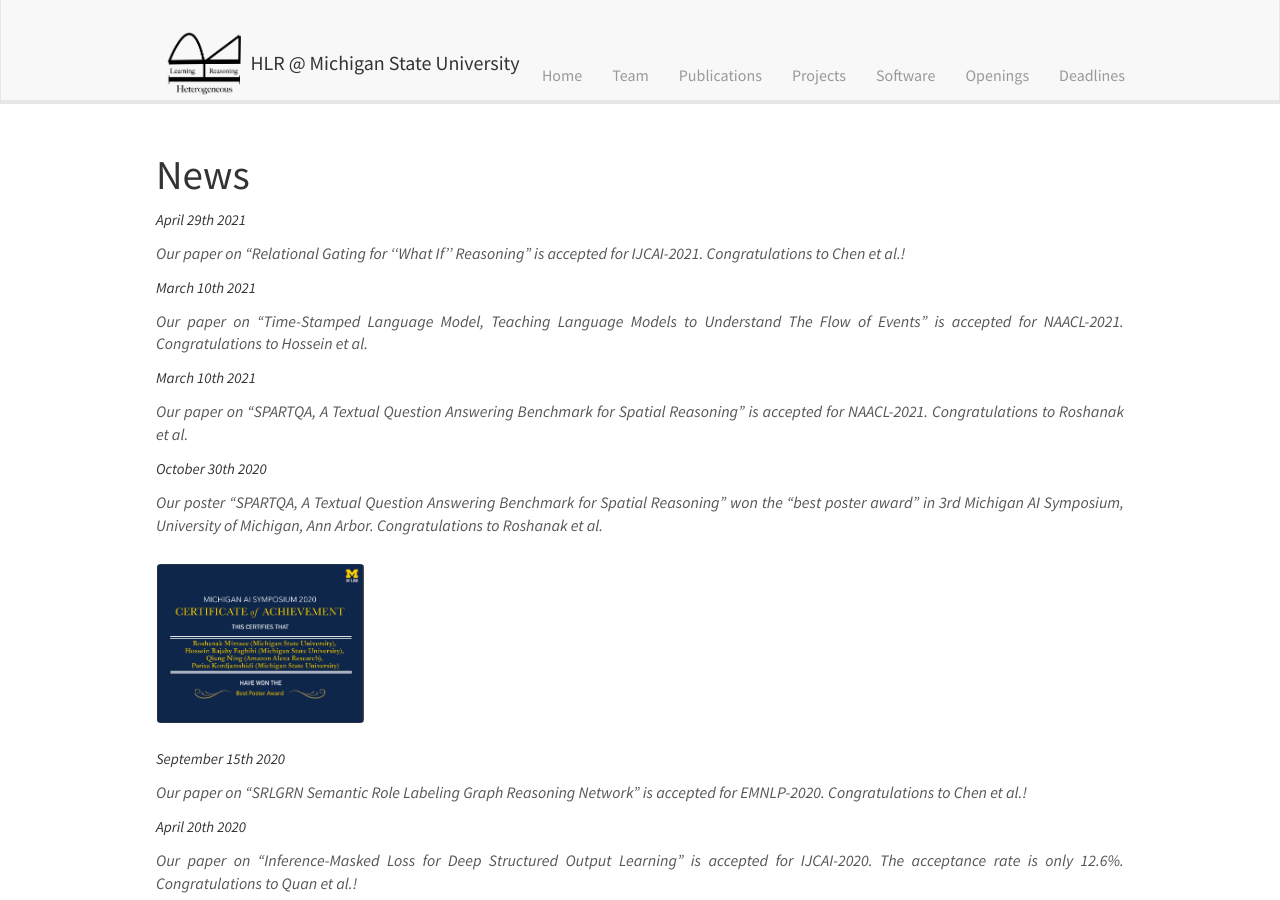
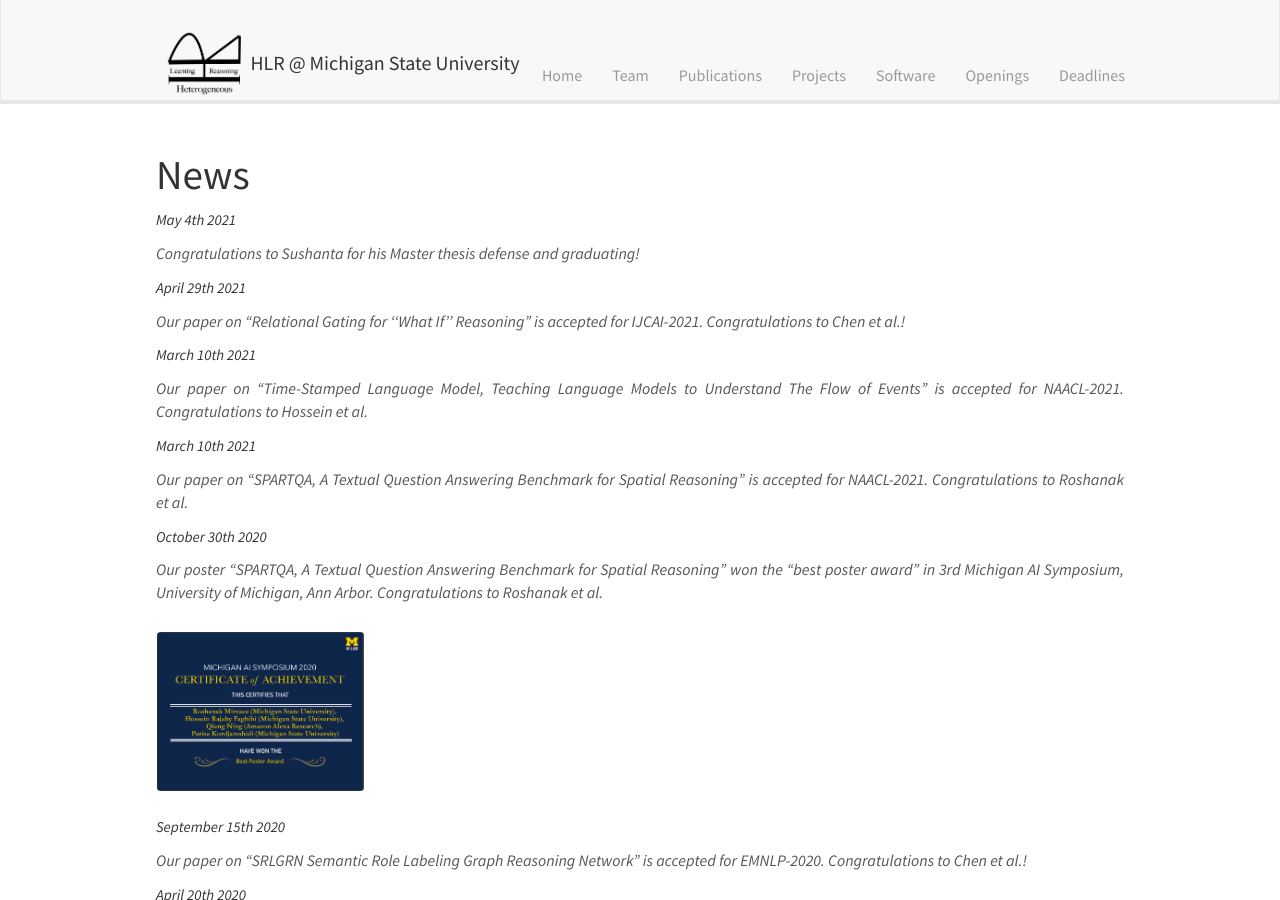
Before and after one commit to HLR/HLR.github.io, a Jekyll site: the page built from _pages/allnews.md, in a window 1280 px wide and 900 px high. Built offline with Jekyll 4.4.1, drawn with Linux system fonts in a browser that asks for light colours; nearby versions of some CDN libraries; some of the changed lines change nothing that is shown.

Commit message:
Update news.yml

```diff
--- a/_data/news.yml
+++ b/_data/news.yml
@@ -1,3 +1,7 @@
+- date: <i>May 4th 2021</i>
+  headline: Congratulations to Sushanta for his Master thesis defense and graduating!
+  top: 1
+
 - date: <i>April 29th 2021</i>
   headline: Our paper on "Relational Gating for ''What If'' Reasoning" is accepted for IJCAI-2021. Congratulations to Chen et al.!
   top: 1
@@ -22,11 +26,11 @@
 
 - date: <i>April 20th 2020</i>
   headline: Our paper on "Inference-Masked Loss for Deep Structured Output Learning" is accepted for IJCAI-2020. The acceptance rate is only 12.6%. Congratulations to Quan et al.!
-  top: 1
+  top: 0
 
 - date: <i>April 3rd 2020</i>
   headline: Our paper on "Cross-Modality Relevance for Reasoning on Language and Vision" is accepted for ACL-2020. Congratulations to Chen et al.!
-  top: 1
+  top: 0
 
 - date: <i>February 27th 2020</i>
   headline: Parisa gave a talk in dagstuhl event. The topic is "Declarative learning-based programming as an interface to AI systems".
@@ -41,12 +45,12 @@
 
 - date: <i>October 25th 2019</i>
   headline: Our tutorial on "Representation, Learning and Reasoning on Spatial Language for Downstream NLP Tasks", is accepted for EMNLP-2020, this will be a joint work of Parisa with James Pustejovsky and Marie-Francine Moens.
-  top: 1
+  top: 0
 
 - date: <i>October 24th 2019</i>
   headline: Our 3rd  workshop on "Spatial Language Understanding", is accepted to be co-located with EMNLP-2020.
   link: https://spatial-language.github.io
-  top: 1
+  top: 0
 
 - date: <i>October 19th 2019</i>
   headline: We are honored to announce that The paper "<b>From Ontologies to Learning-Based Programs</b>" has been selected as the "most impactful to AI" prize winner in the <b>2nd Michigan AI Symposium, University of Michigan</b>, Ann Arbor. Keep up the good work and congratulations.
```
